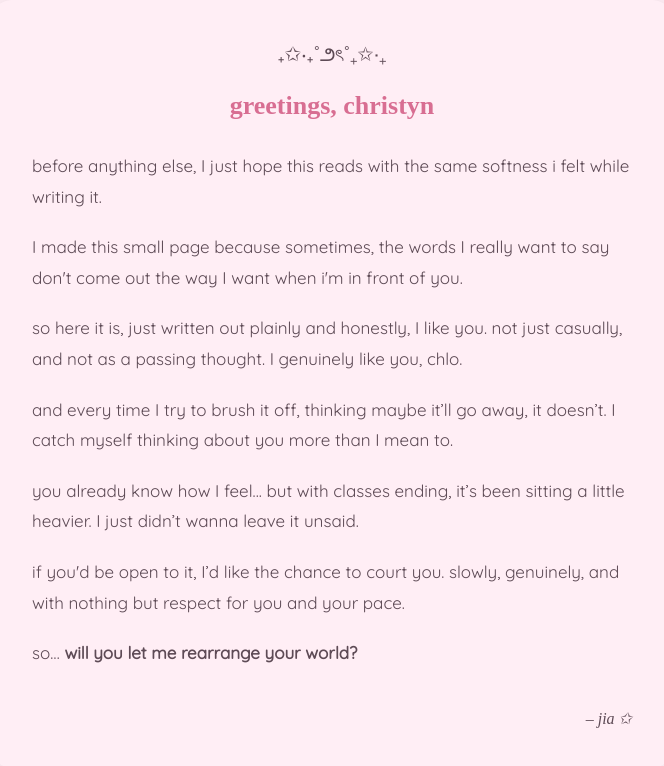
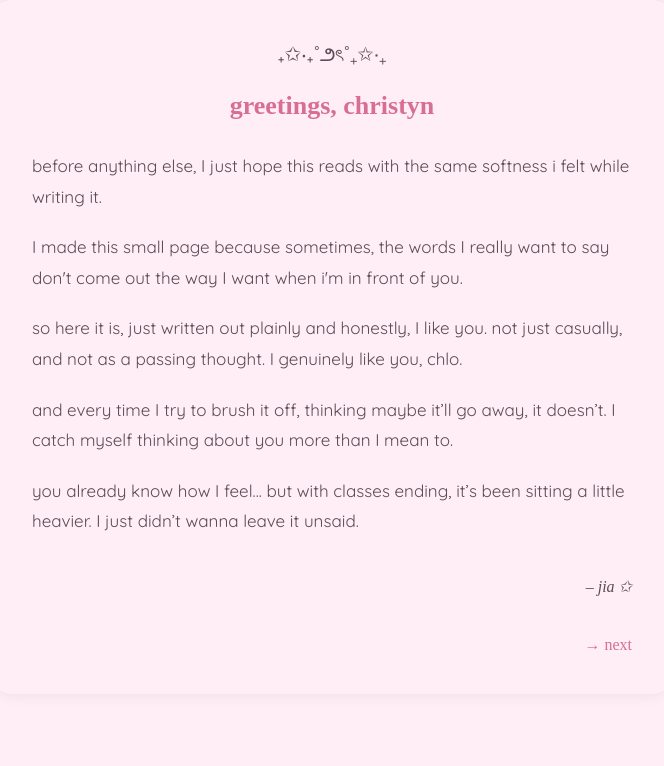
Before and after one commit to s4intjia/Jia-page, a plain HTML site: page index.html in a window 1280 px wide. Shown: the whole page, without its empty margins (308-972 px from the left). Drawn offline with Linux system fonts and the light colour scheme.

Commit message:
Update index.html

```diff
--- a/index.html
+++ b/index.html
@@ -66,11 +66,12 @@
 
   <p>you already know how I feel... but with classes ending, it’s been sitting a little heavier. I just didn’t wanna leave it unsaid.</p>
 
-  <p>if you'd be open to it, I’d like the chance to court you. slowly, genuinely, and with nothing but respect for you and your pace.</p>
-
-  <p>so… <strong>will you let me rearrange your world?</strong></p>
 
   <div class="footer">– jia ✩</div>
 
+  <div style="text-align: right; margin-top: 40px;">
+  <a href="next.html" style="text-decoration: none; color: #d86e92;">→ next</a>
+</div>
+
 </body>
 </html>
```
